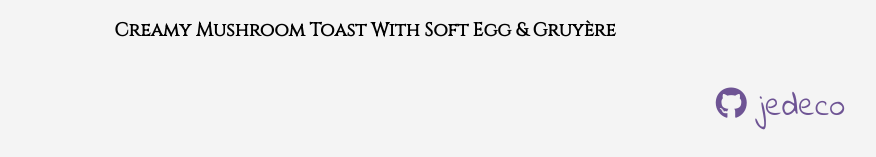
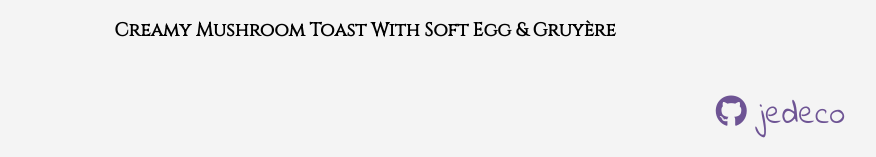
Before and after one commit to jerrej/odin-recipes, a plain HTML site: page index.html in a window 1280 px wide. Shown: the part 992-1149 px from the top of the page, without its empty margins (275-1151 px from the left). Before the commit the page ends 1123 px from the top, so only its background shows below. Drawn offline with Linux system fonts and the light colour scheme.

Commit message:
Edit footer layout

```diff
--- a/css/style.css
+++ b/css/style.css
@@ -110,9 +110,13 @@ body {
 
 #main-footer a {
     text-decoration: none;
-    color: #6e5494;
+    color: #000;
     font-size: 32px;
     float: right;
+}
+
+#git {
+    color: #6e5494;
 }
 
 @media (max-width: 800px) {
--- a/index.html
+++ b/index.html
@@ -29,7 +29,9 @@
 			</div>
 		</div>
 		<footer id="main-footer">
-			<p><a href="https://github.com/jerrej"><i class="fab fa-github"></i> jedeco</a></p>
+			<a href="https://github.com/jerrej">
+				<p id="git"><i class="fab fa-github"></i> jedeco</p>
+			</a>
 		</footer>
 	</div>
 </body>
```
